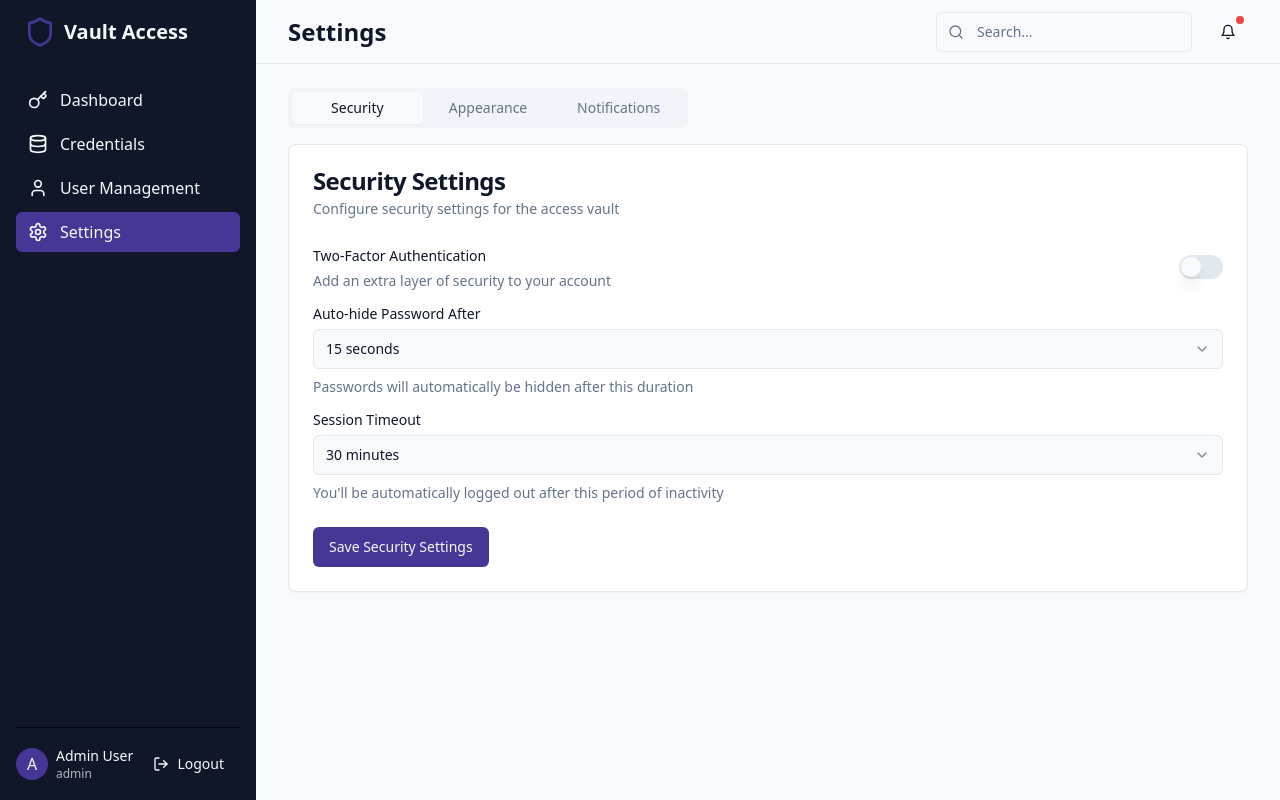
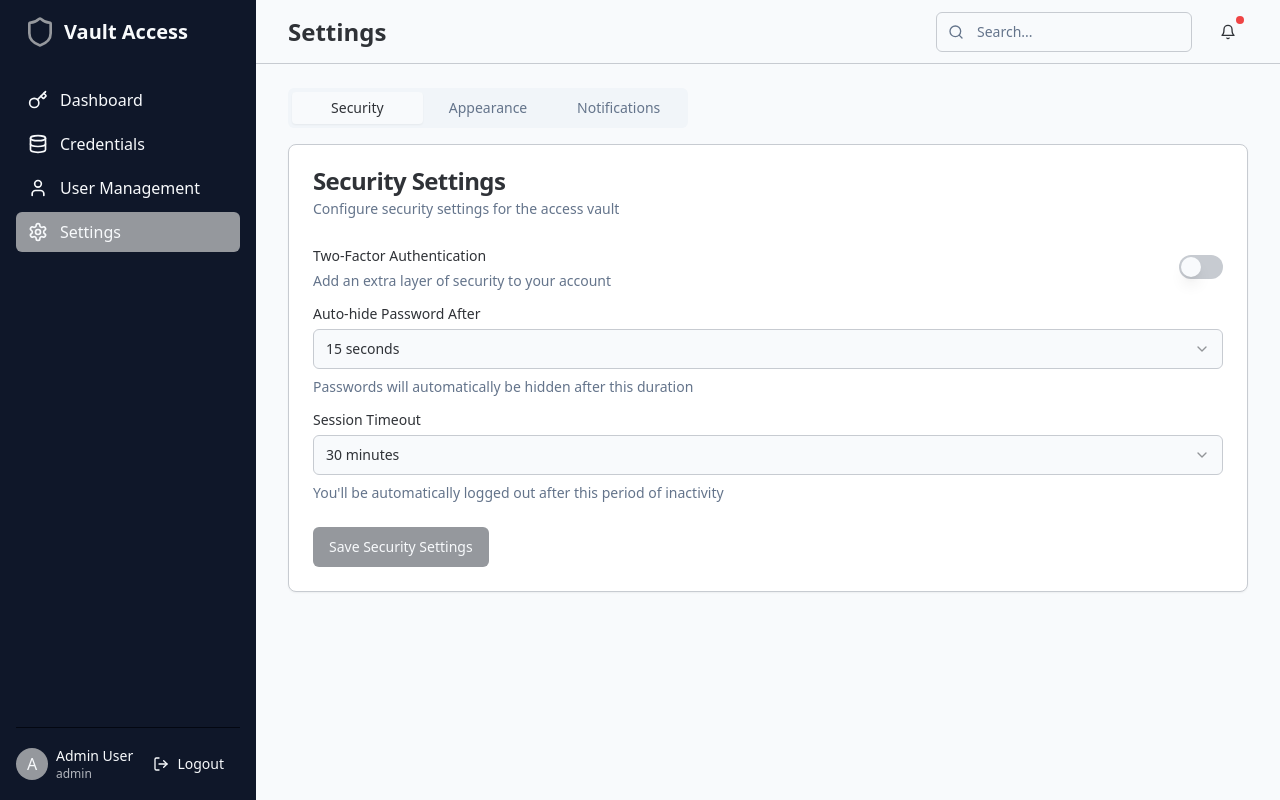
Before and after one commit to argosinfotech/vault-access-keeper, a React (Vite) app: page /settings in a window 1280 px wide. Built offline with nearby package versions, Linux system fonts and the light colour scheme; sample sign-in values are in the browser's storage.

Commit message:
Refactor: Update color scheme
Use gray and purple for the design.

```diff
--- a/src/index.css
+++ b/src/index.css
@@ -1,30 +1,32 @@
+
 @tailwind base;
 @tailwind components;
 @tailwind utilities;
 
 @layer base {
   :root {
-    /* Vault Access Keeper Theme - Light Mode */
+    /* Vault Access Keeper Theme - Light Mode - Updated to gray & purple */
     --background: 210 40% 98%;
-    --foreground: 222.2 47.4% 11.2%;
+    --foreground: 222.2 7% 20%; /* darker gray text */
 
     --card: 0 0% 100%;
-    --card-foreground: 222.2 47.4% 11.2%;
+    --card-foreground: 222.2 7% 20%;
 
     --popover: 0 0% 100%;
-    --popover-foreground: 222.2 47.4% 11.2%;
+    --popover-foreground: 222.2 7% 20%;
 
-    --primary: 250 47.4% 40%;
+    /* Changed primary from blue to gray */
+    --primary: 214 4% 60%; /* gray */
     --primary-foreground: 210 40% 98%;
 
-    --secondary: 220 16.1% 92.1%;
-    --secondary-foreground: 222.2 47.4% 11.2%;
+    --secondary: 260 30% 80%; /* purple */
+    --secondary-foreground: 260 40% 30%;
 
     --muted: 210 40% 96.1%;
     --muted-foreground: 215.4 16.3% 46.9%;
 
-    --accent: 180 47.4% 50%;
-    --accent-foreground: 222.2 47.4% 11.2%;
+    --accent: 260 60% 70%; /* purple */
+    --accent-foreground: 260 40% 30%;
 
     --destructive: 0 84.2% 60.2%;
     --destructive-foreground: 210 40% 98%;
@@ -32,44 +34,45 @@
     --success: 142 76.2% 36.3%;
     --success-foreground: 210 40% 98%;
 
-    --border: 214.3 31.8% 91.4%;
-    --input: 214.3 31.8% 91.4%;
-    --ring: 250 47.4% 40%;
+    --border: 214.3 10% 80%; /* lighter gray border */
+    --input: 214.3 10% 80%;
+    --ring: 214 4% 60%; /* match new primary gray */
 
     --radius: 0.5rem;
 
     --sidebar-background: 222 47% 11%;
     --sidebar-foreground: 210 40% 98%;
-    --sidebar-primary: 250 47.4% 40%;
+    --sidebar-primary: 260 60% 70%; /* purple accent */
     --sidebar-primary-foreground: 0 0% 100%;
-    --sidebar-accent: 180 47.4% 50%;
-    --sidebar-accent-foreground: 222.2 47.4% 11.2%;
+    --sidebar-accent: 260 60% 70%;
+    --sidebar-accent-foreground: 222.2 7% 20%;
     --sidebar-border: 224 71% 4%;
-    --sidebar-ring: 250 47.4% 40%;
+    --sidebar-ring: 260 60% 70%;
   }
 
   .dark {
-    /* Vault Access Keeper Theme - Dark Mode */
-    --background: 222 47% 11%;
-    --foreground: 210 40% 98%;
+    /* Vault Access Keeper Theme - Dark Mode - Updated to gray & purple */
+    --background: 222 10% 12%;
+    --foreground: 222.2 7% 80%;
 
-    --card: 224 71% 4%;
-    --card-foreground: 210 40% 98%;
+    --card: 224 10% 16%;
+    --card-foreground: 222.2 7% 80%;
 
-    --popover: 224 71% 4%;
-    --popover-foreground: 210 40% 98%;
+    --popover: 224 10% 16%;
+    --popover-foreground: 222.2 7% 80%;
 
-    --primary: 250 47.4% 40%;
+    /* Changed primary from blue to gray */
+    --primary: 210 4% 60%;
     --primary-foreground: 210 40% 98%;
 
-    --secondary: 215 27.9% 16.9%;
-    --secondary-foreground: 210 40% 98%;
+    --secondary: 260 40% 60%; /* purple */
+    --secondary-foreground: 260 40% 80%;
 
     --muted: 215 27.9% 16.9%;
     --muted-foreground: 215 20.2% 65.1%;
 
-    --accent: 180 47.4% 50%;
-    --accent-foreground: 222.2 47.4% 11.2%;
+    --accent: 260 60% 70%;
+    --accent-foreground: 260 40% 30%;
 
     --destructive: 0 62.8% 30.6%;
     --destructive-foreground: 210 40% 98%;
@@ -77,18 +80,18 @@
     --success: 142 76.2% 36.3%;
     --success-foreground: 210 40% 98%;
 
-    --border: 215 27.9% 16.9%;
-    --input: 215 27.9% 16.9%;
-    --ring: 250 47.4% 40%;
+    --border: 215 10% 40%; /* darker gray border */
+    --input: 215 10% 40%;
+    --ring: 210 4% 60%;
 
-    --sidebar-background: 224 71% 4%;
-    --sidebar-foreground: 210 40% 98%;
-    --sidebar-primary: 250 47.4% 40%;
+    --sidebar-background: 224 10% 16%;
+    --sidebar-foreground: 222.2 7% 80%;
+    --sidebar-primary: 260 60% 70%;
     --sidebar-primary-foreground: 0 0% 100%;
-    --sidebar-accent: 180 47.4% 50%;
-    --sidebar-accent-foreground: 210 40% 98%;
-    --sidebar-border: 215 27.9% 16.9%;
-    --sidebar-ring: 250 47.4% 40%;
+    --sidebar-accent: 260 60% 70%;
+    --sidebar-accent-foreground: 222.2 7% 20%;
+    --sidebar-border: 215 10% 40%;
+    --sidebar-ring: 260 60% 70%;
   }
 }
 
--- a/tailwind.config.ts
+++ b/tailwind.config.ts
@@ -1,3 +1,4 @@
+
 import type { Config } from "tailwindcss";
 
 export default {
```
Lines whose indentation alone changed are shown as unchanged.
